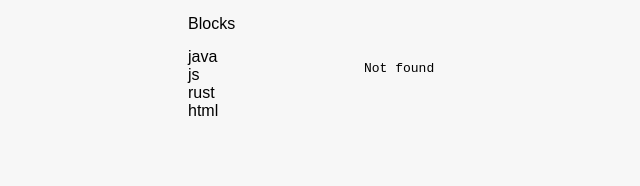
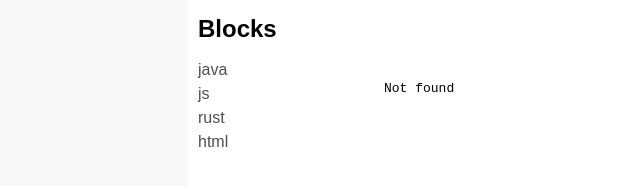
Before and after one commit to ttdly/blocks, a website: page index.html in a window 1280 px wide. Shown: the whole page, without its empty margins (4-644 px from the left). Drawn offline with Linux system fonts and the light colour scheme.

Commit message:
update css

```diff
--- a/assets/css/index.css
+++ b/assets/css/index.css
@@ -10,6 +10,7 @@ html {
   box-sizing: border-box;
   background: var(--primary-background-color);
   font-family: Arial, Helvetica, sans-serif;
+  height: 100vh;
 }
 
 li{
@@ -18,20 +19,36 @@ li{
 }
 .content {
   flex: 1;
+  background: white;
+  padding: 10px;
 }
 
 .head {
   height: 3rem;
   line-height: 2.9375rem;
-  background: var(--primary-background-color);
+  background: white;
+  padding: 5px 10px;
+  font-size: 24px;
+  font-weight: bold;
 }
 
 .main {
-  height: 100vh;
   width: 70vw;
   margin: auto;
+  overflow: hidden;
+  height: 100%;
 }
 
 .list {
   width: 168px;
+  background: white;
+  color: rgb(78, 78, 78);
+  padding-left: 10px;
 }
+.list li {
+  height: 1.5rem;
+  line-height: 1.5rem;
+}
+.list li:hover{
+  background: rgb(223, 223, 223);
+}
```
Also changed, not shown: assets/css/code.css (added, +7 -0 lines), README.md.
